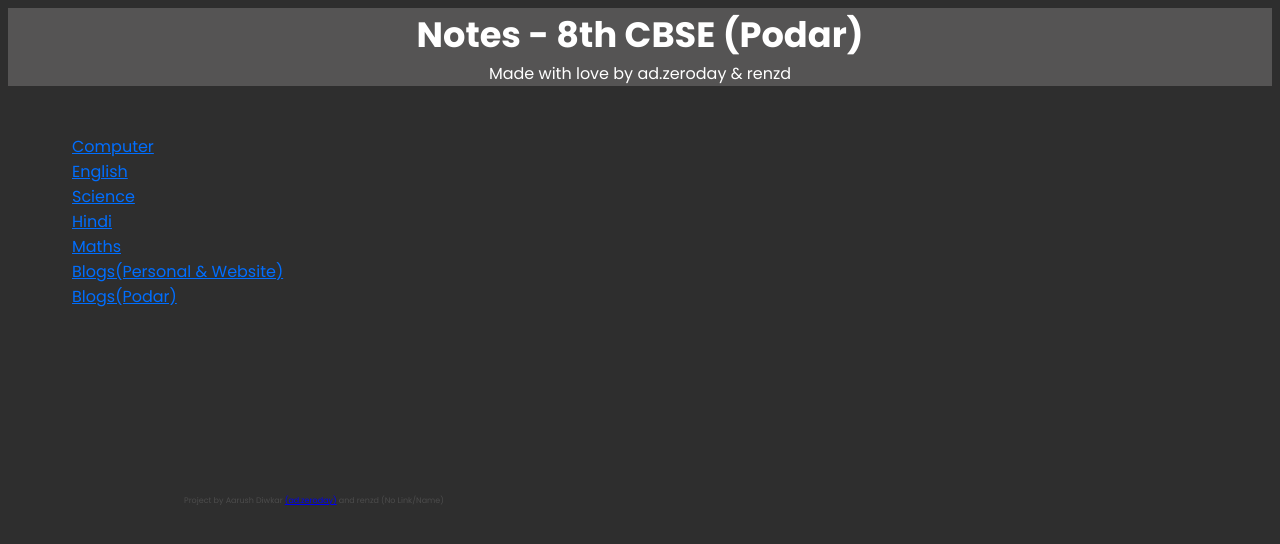
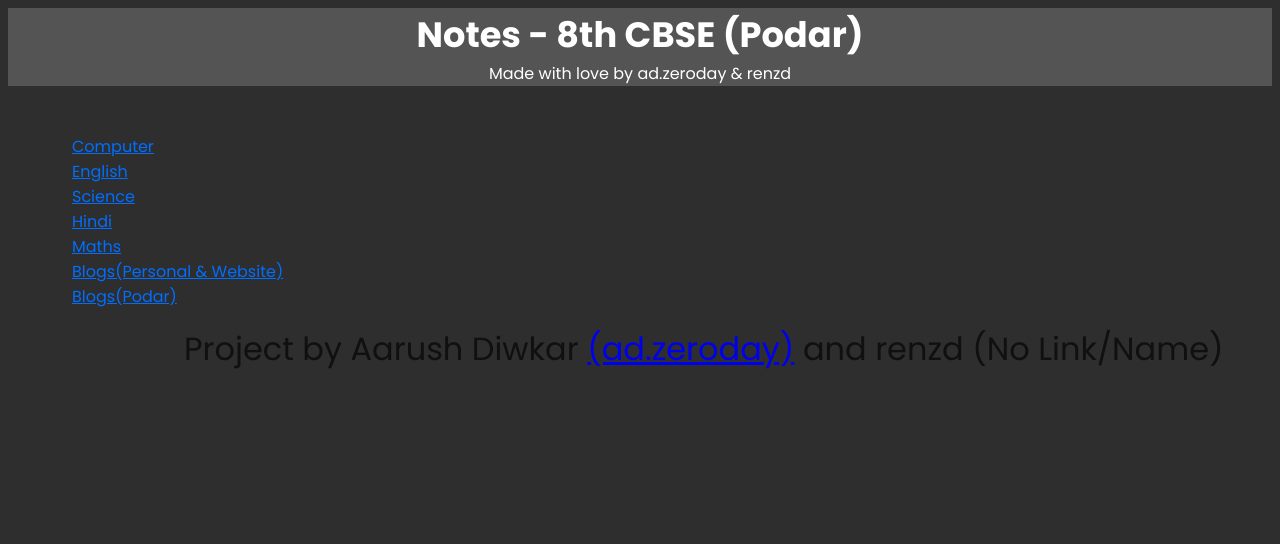
Before and after one commit to aarushwebsite/notes, a plain HTML site: page index.html in a window 1280 px wide. Drawn offline with Linux system fonts and the light colour scheme.

Commit message:
Update index.html

```diff
--- a/index.html
+++ b/index.html
@@ -31,8 +31,8 @@
         }
 
         .bottom-title{
-            color: rgb(76, 76, 76);
-            font-size: 0.5rem;
+            color: rgb(16, 16, 16);
+            font-size: 2rem;
         }
 
         .bottom{
@@ -40,7 +40,7 @@
         }
 
         .gap-ultra{
-            height: 11rem;
+            height: 1rem;
         }
     </style>
     <meta charset="UTF-8">
```
